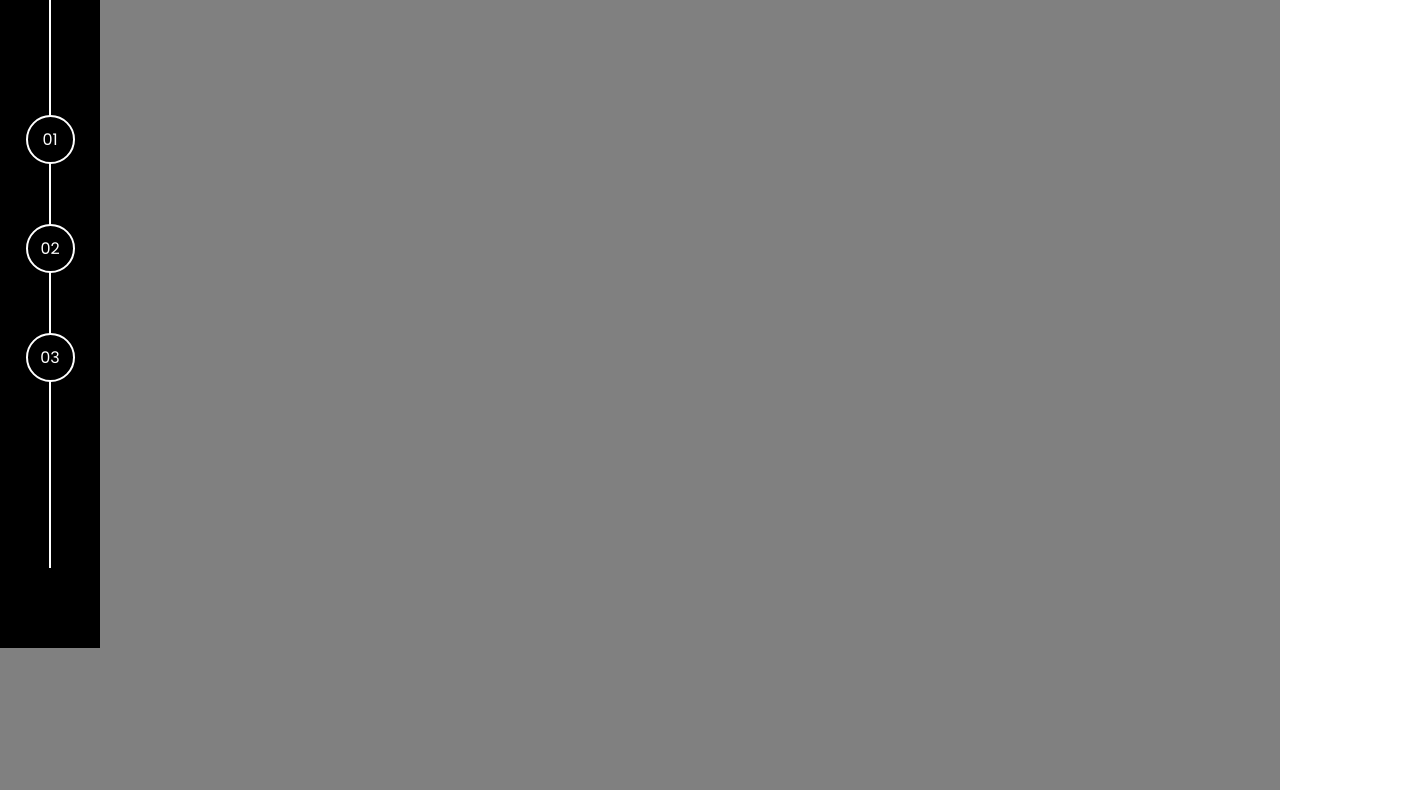
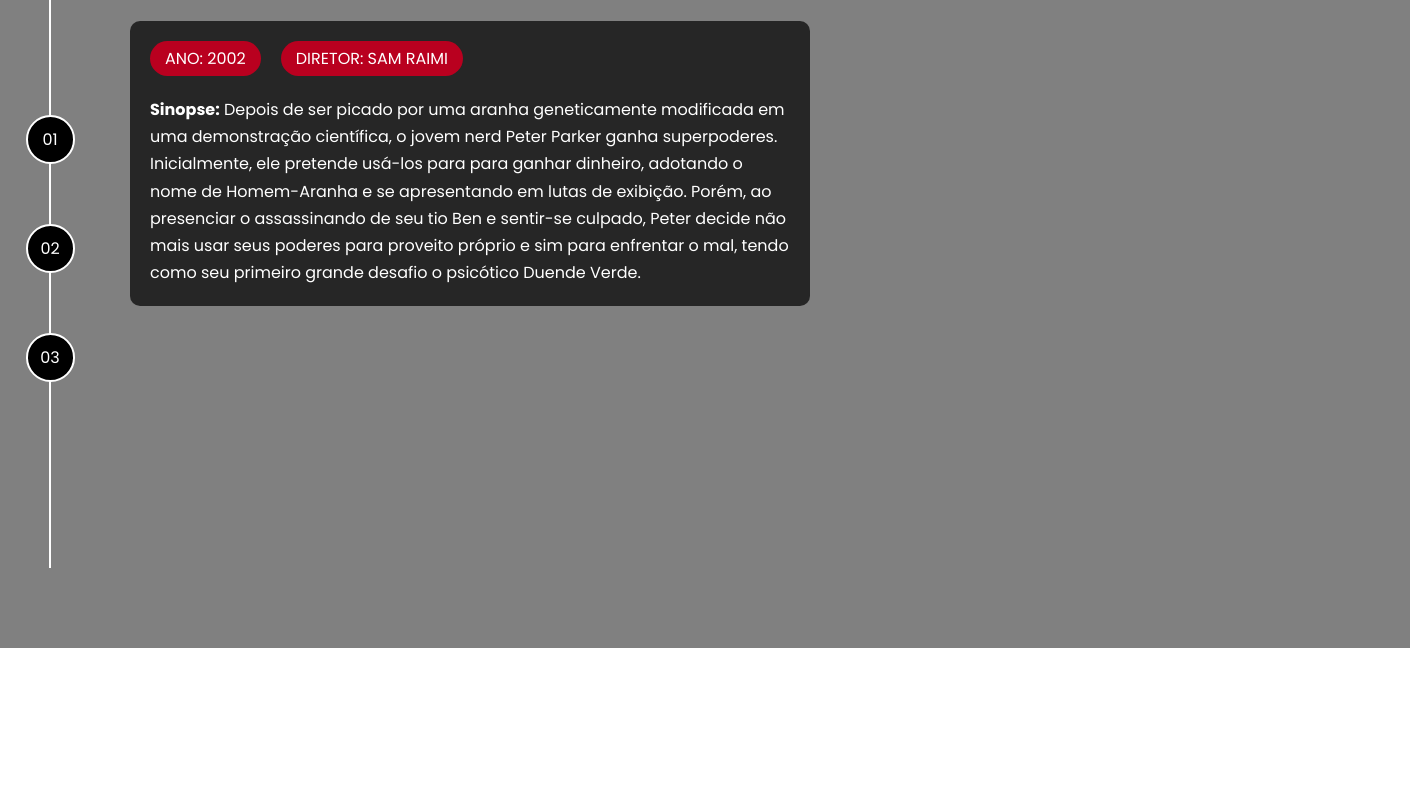
Before and after one commit to CaioRibeiro551/Multiverso_Homem-Aranha, a plain HTML site: page assets/pages/tobey-maguire/spiderman1.html in a window 1280 px wide. Shown: the part 152-942 px from the top of the page, 1410 px wide, since content can reach past the window. Drawn offline with Linux system fonts and the light colour scheme.

Commit message:
Feat:Main da pagina interna com infoemações do filme e componentização de elementos

```diff
--- /dev/null
+++ b/assets/css/components/_pills.css
@@ -0,0 +1,16 @@
+.pills ul{
+  display: flex;
+  flex-direction: row;
+  }
+  .pills ul li {
+    background-color: var(--primary-color);
+    color: white;
+    padding: 5px 15px;
+    margin: 0 10px;
+    border-radius: 20px;
+    text-transform: uppercase;
+  }
+
+    .pills ul li:first-child{
+      margin-left: 0;
+    }
--- a/assets/css/internal.css
+++ b/assets/css/internal.css
@@ -1,5 +1,6 @@
 @import url(./reset.css);
 @import url(./global.css);
+@import url(./components/_pills.css);
 
 .s-wrapper{
   display: fle;
@@ -11,19 +12,43 @@
 .s-wrapper .s-left-column{
   width: 100px;
   height: 100%;
-  background-color: black;
   display: flex;
   justify-content: center;
   align-items: center;
+  position: fixed;
+  padding-right: 50px;
+  left: 0;
+  top: 0;
+  z-index: 1;
+
 }
 .s-wrapper .s-main-content{
   width: 100%;
   height: 100%;
   background-color: gray;
-  display: flex;
-  justify-content: center;
-  align-items: center;
+  padding-left: 130px;
 }
+
+.s-wrapper .s-main-content__top{
+ height: 80vh;
+ display: flex;
+ flex-direction: column ;
+ justify-content: flex-start;
+}
+
+.s-wrapper .s-main-content__bottom{
+ height: 20vh;
+ display: flex;
+ flex-direction: column ;
+ justify-content: flex-end;
+ }
+
+ .s-wrapper .s-main-content .s-logo img{
+margin-top: 50px;
+margin-left: 0;
+margin-bottom: 30px;
+  }
+
 
 .navigator{
   height: 80vh;
@@ -83,3 +108,16 @@
   position: absolute;
   top: -20px
 }
+.s-wrapper .s-main-content__top .s-description{
+  background-color: rgba(0,0,0,.7);
+  max-width: 50%;
+  padding: 20px;
+  border-radius: 10px;
+}
+.s-wrapper .s-main-content__top .s-description .s-description__text p{
+  color: white;
+  line-height: 170%;
+}
+
+.s-wrapper .s-main-content__top .s-description .pills{
+  margin-bottom: 20px;}
--- a/assets/pages/tobey-maguire/spiderman1.html
+++ b/assets/pages/tobey-maguire/spiderman1.html
@@ -25,8 +25,34 @@
       </nav>
     </div>
     <div class="s-main-content">
+      <div class="s-main-content__top">
+        <div class="s-logo">
+          <img src="../../images/spiderman-tobey/movie-01/logo.png" alt="" title="Spiderman (2002)">
+        </div>
+
+        <div class="s-description">
+          <div class="pills">
+            <ul>
+              <li>Ano: 2002</li>
+              <li>Diretor: Sam Raimi</li>
+            </ul>
+          </div>
+
+          <div class="s-description__text">
+            <p><strong>Sinopse:</strong>&nbsp;Depois de ser picado por uma aranha geneticamente modificada em uma
+              demonstração científica, o jovem nerd Peter Parker ganha superpoderes. Inicialmente, ele pretende usá-los
+              para para ganhar dinheiro, adotando o nome de Homem-Aranha e se apresentando em lutas de exibição. Porém,
+              ao presenciar o assassinando de seu tio Ben e sentir-se culpado, Peter decide não mais usar seus poderes
+              para proveito próprio e sim para enfrentar o mal, tendo como seu primeiro grande desafio o psicótico
+              Duende Verde.</p>
+          </div>
+        </div>
+      </div>
+    </div>
+    <div class="s-main-content__bottom">
 
     </div>
+  </div>
   </div>
 </body>
 
```
